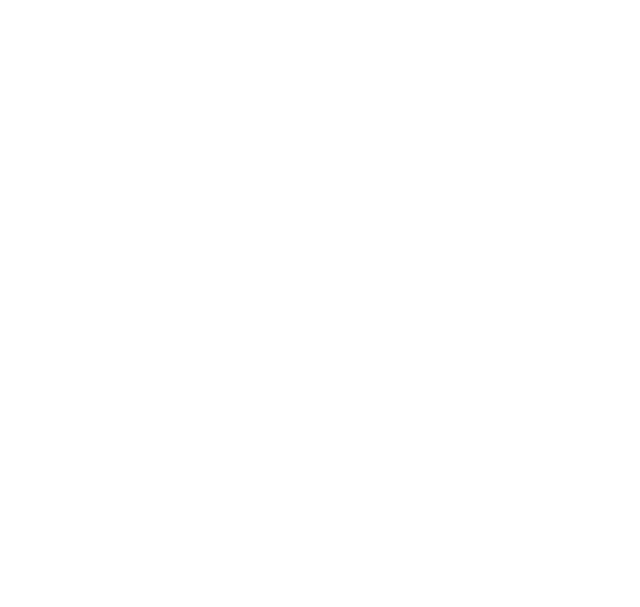
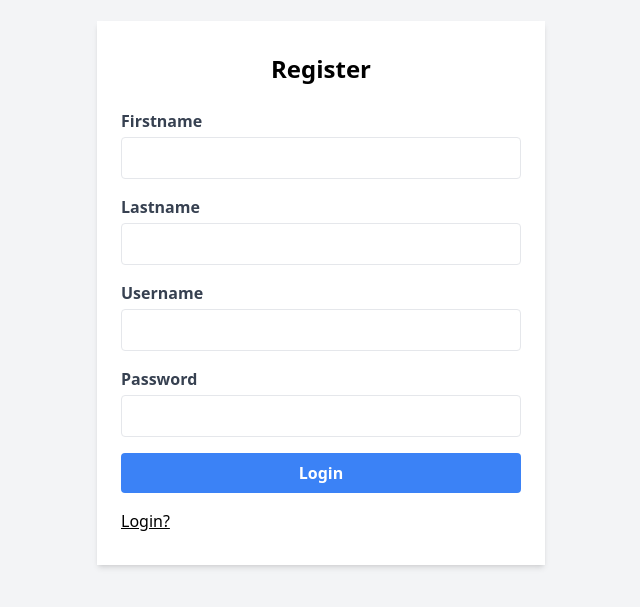
Before and after one commit to hrithiknaha/monied-frontend, a React (Create React App) app: page /register in a window 1280 px wide. Before the commit this address had no page. Shown: the part 107-714 px from the top of the page, without its empty margins (319-959 px from the left). Built offline with nearby package versions, Linux system fonts and the light colour scheme.

Commit message:
add login and registration

```diff
--- a/src/App.js
+++ b/src/App.js
@@ -1,12 +1,16 @@
 import { BrowserRouter as Router, Routes, Route } from "react-router-dom";
 
 import Home from "./pages/Home";
+import Login from "./pages/Login";
+import Register from "./pages/Register";
 
 const App = () => {
     return (
         <Router>
             <Routes>
                 <Route path="/" element={<Home />} />
+                <Route path="login" element={<Login />} />
+                <Route path="register" element={<Register />} />
             </Routes>
         </Router>
     );
--- /dev/null
+++ b/src/components/forms/LoginForm.js
@@ -0,0 +1,50 @@
+import React from "react";
+import { Link } from "react-router-dom";
+
+const LoginForm = ({ handleLogin, setUsername, setPassword }) => {
+    return (
+        <div className="min-h-screen flex items-center justify-center bg-gray-100 px-4 lg:px-0">
+            <div className="max-w-md w-full px-6 py-8 bg-white shadow-md">
+                <h2 className="text-2xl font-semibold text-center mb-6">Login</h2>
+                <form onSubmit={handleLogin}>
+                    <div className="mb-4">
+                        <label htmlFor="username" className="block text-gray-700 font-semibold">
+                            Username
+                        </label>
+                        <input
+                            type="text"
+                            id="username"
+                            name="username"
+                            className="mt-1 px-4 py-2 w-full border rounded"
+                            onChange={(e) => setUsername(e.target.value)}
+                            required
+                        />
+                    </div>
+                    <div className="mb-4">
+                        <label htmlFor="password" className="block text-gray-700 font-semibold">
+                            Password
+                        </label>
+                        <input
+                            type="password"
+                            id="password"
+                            name="password"
+                            className="mt-1 px-4 py-2 w-full border rounded"
+                            onChange={(e) => setPassword(e.target.value)}
+                            required
+                        />
+                    </div>
+                    <button
+                        type="submit"
+                        className="w-full bg-blue-500 hover:bg-blue-600 text-white font-semibold py-2 px-4 rounded">
+                        Login
+                    </button>
+                </form>
+                <Link to="/register" className="mt-4 underline inline-block">
+                    Register?
+                </Link>
+            </div>
+        </div>
+    );
+};
+
+export default LoginForm;
--- /dev/null
+++ b/src/components/forms/RegisterForm.js
@@ -0,0 +1,76 @@
+import React from "react";
+import { Link } from "react-router-dom";
+
+const RegisterForm = ({ handleRegisration, setFirstname, setLastname, setUsername, setPassword }) => {
+    return (
+        <div className="min-h-screen flex items-center justify-center bg-gray-100 px-4 lg:px-0">
+            <div className="max-w-md w-full px-6 py-8 bg-white shadow-md">
+                <h2 className="text-2xl font-semibold text-center mb-6">Register</h2>
+                <form onSubmit={handleRegisration}>
+                    <div className="mb-4">
+                        <label htmlFor="firstname" className="block text-gray-700 font-semibold">
+                            Firstname
+                        </label>
+                        <input
+                            type="text"
+                            id="firstname"
+                            name="firstname"
+                            className="mt-1 px-4 py-2 w-full border rounded"
+                            onChange={(e) => setFirstname(e.target.value)}
+                            required
+                        />
+                    </div>
+                    <div className="mb-4">
+                        <label htmlFor="lastname" className="block text-gray-700 font-semibold">
+                            Lastname
+                        </label>
+                        <input
+                            type="text"
+                            id="lastname"
+                            name="lastname"
+                            className="mt-1 px-4 py-2 w-full border rounded"
+                            onChange={(e) => setLastname(e.target.value)}
+                            required
+                        />
+                    </div>
+                    <div className="mb-4">
+                        <label htmlFor="username" className="block text-gray-700 font-semibold">
+                            Username
+                        </label>
+                        <input
+                            type="text"
+                            id="username"
+                            name="username"
+                            className="mt-1 px-4 py-2 w-full border rounded"
+                            onChange={(e) => setUsername(e.target.value)}
+                            required
+                        />
+                    </div>
+                    <div className="mb-4">
+                        <label htmlFor="password" className="block text-gray-700 font-semibold">
+                            Password
+                        </label>
+                        <input
+                            type="password"
+                            id="password"
+                            name="password"
+                            className="mt-1 px-4 py-2 w-full border rounded"
+                            onChange={(e) => setPassword(e.target.value)}
+                            required
+                        />
+                    </div>
+                    <button
+                        type="submit"
+                        className="w-full bg-blue-500 hover:bg-blue-600 text-white font-semibold py-2 px-4 rounded">
+                        Login
+                    </button>
+                </form>
+                <Link to="/login" className="mt-4 underline inline-block">
+                    Login?
+                </Link>
+            </div>
+        </div>
+    );
+};
+
+export default RegisterForm;
--- /dev/null
+++ b/src/pages/Login.js
@@ -0,0 +1,28 @@
+import { useState } from "react";
+import { useDispatch, useSelector } from "react-redux";
+import { useNavigate } from "react-router-dom";
+
+import { loginUser } from "../redux/features/auth/authSlice";
+
+import LoginForm from "../components/forms/LoginForm";
+
+const Login = () => {
+    const navigate = useNavigate();
+    const dispatch = useDispatch();
+
+    const [username, setUsername] = useState();
+    const [password, setPassword] = useState();
+
+    const handleLogin = (e) => {
+        e.preventDefault();
+
+        const payload = { username, password };
+        dispatch(loginUser(payload)).then(() => {
+            navigate("/");
+        });
+    };
+
+    return <LoginForm handleLogin={handleLogin} setUsername={setUsername} setPassword={setPassword} />;
+};
+
+export default Login;
--- /dev/null
+++ b/src/pages/Register.js
@@ -0,0 +1,43 @@
+import { useState } from "react";
+import { useNavigate } from "react-router-dom";
+import { useDispatch } from "react-redux";
+
+import { registerUser } from "../redux/features/auth/authSlice";
+
+import RegisterForm from "../components/forms/RegisterForm";
+
+function Register() {
+    const navigate = useNavigate();
+    const dispatch = useDispatch();
+
+    const [firstname, setFirstname] = useState();
+    const [lastname, setLastname] = useState();
+    const [username, setUsername] = useState();
+    const [password, setPassword] = useState();
+
+    const handleRegisration = (e) => {
+        e.preventDefault();
+
+        const payload = {
+            firstname,
+            lastname,
+            username,
+            password,
+        };
+        dispatch(registerUser(payload)).then(() => {
+            navigate("/");
+        });
+    };
+
+    return (
+        <RegisterForm
+            handleRegisration={handleRegisration}
+            setFirstname={setFirstname}
+            setLastname={setLastname}
+            setUsername={setUsername}
+            setPassword={setPassword}
+        />
+    );
+}
+
+export default Register;
```
